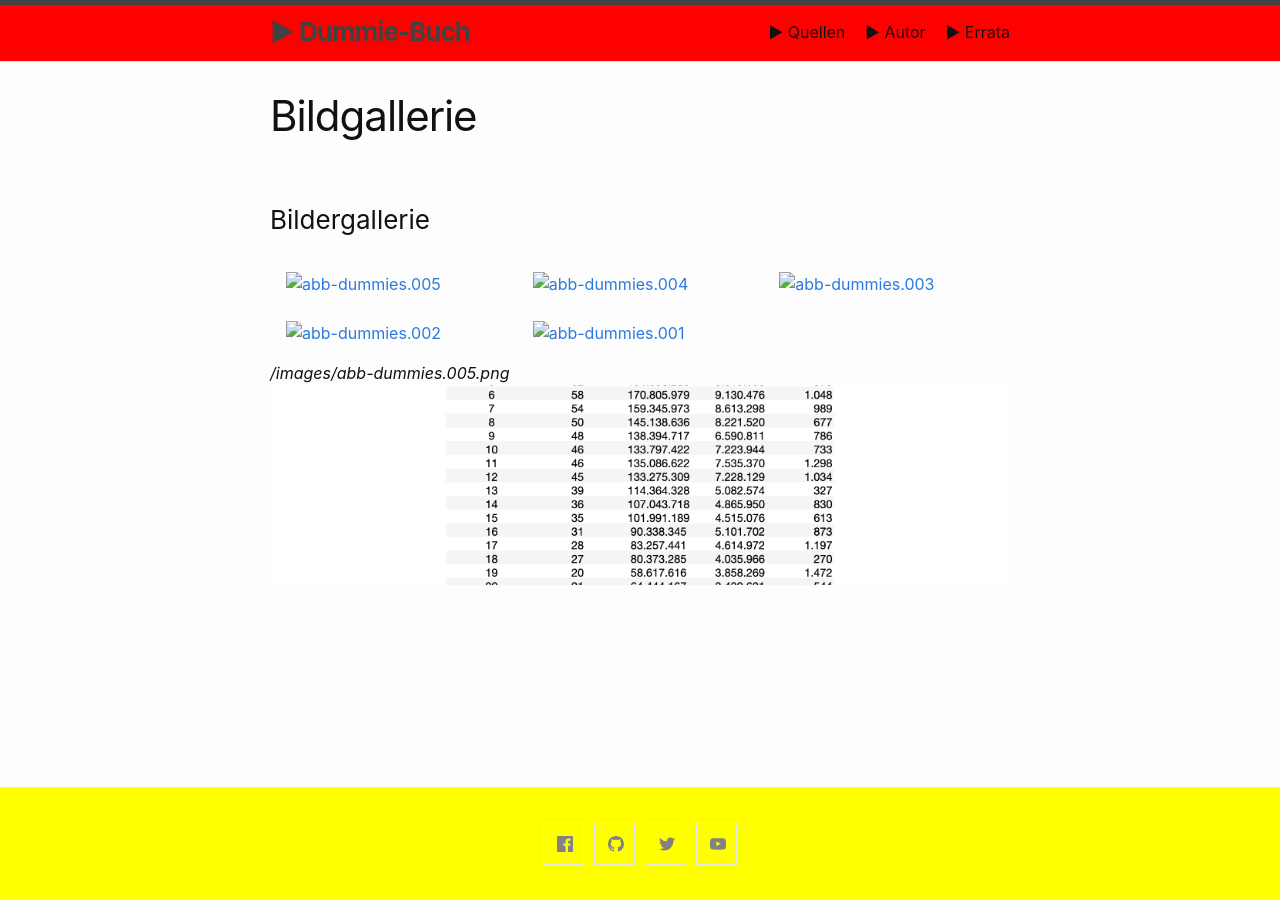
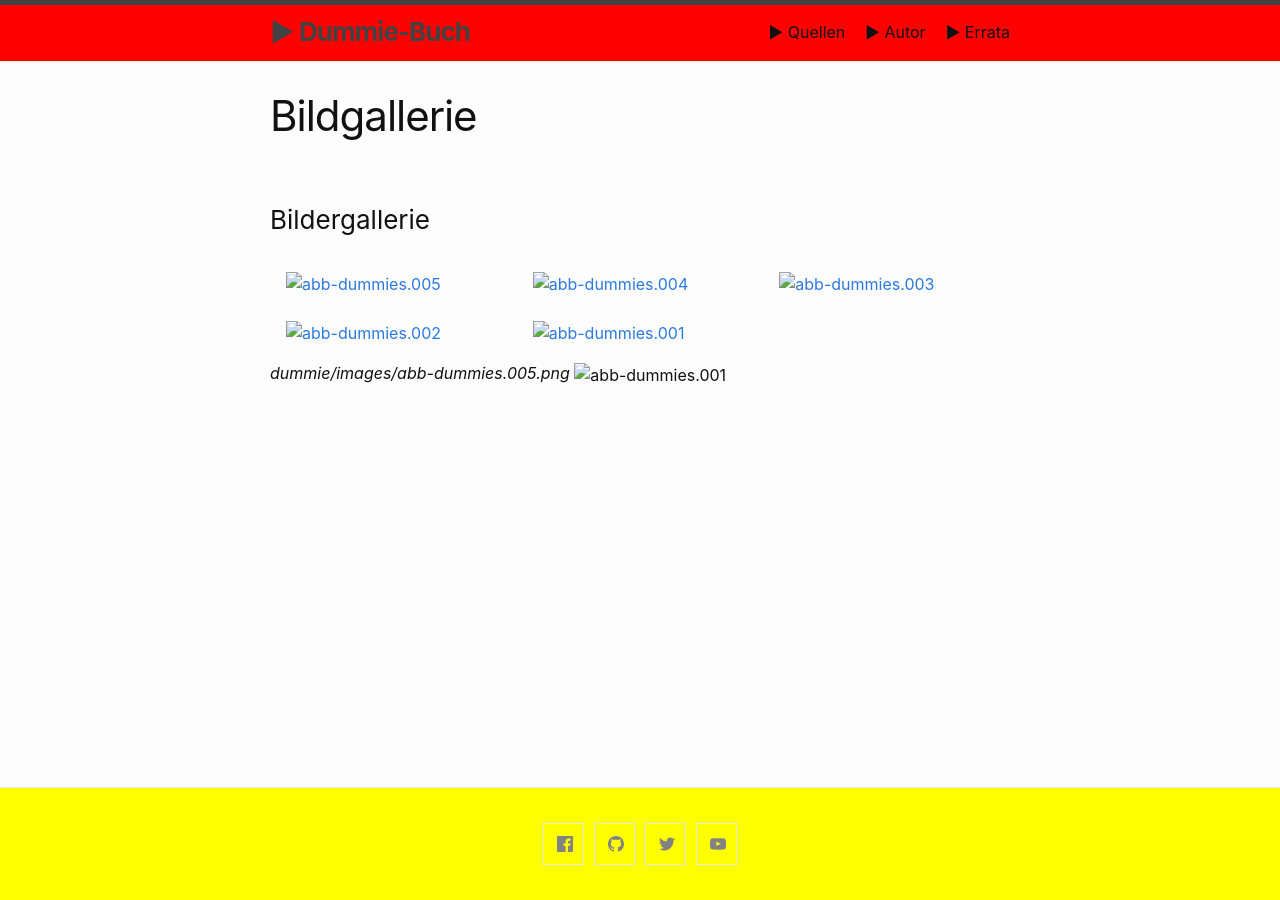
Before and after one commit to awkologist/dummie, a Jekyll site: the page built from weiteres.md, in a window 1280 px wide. Built offline with Jekyll 4.4.1, drawn with Linux system fonts in a browser that asks for light colours; Markdown is read by kramdown in place of the engine named in the settings.

Commit message:
Update gallery.html

```diff
--- a/_includes/gallery.html
+++ b/_includes/gallery.html
@@ -13,5 +13,5 @@
   {% endfor %}
  </div>
 
-<i>/images/abb-dummies.005.png</i>
-<img src="/images/abb-dummies.005.png" alt="{{ filename }}"  class="img-gallery" />
+<i>dummie/images/abb-dummies.005.png</i>
+<img src="dummie/images/abb-dummies.005.png" alt="{{ filename }}"  class="img-gallery" />
```
